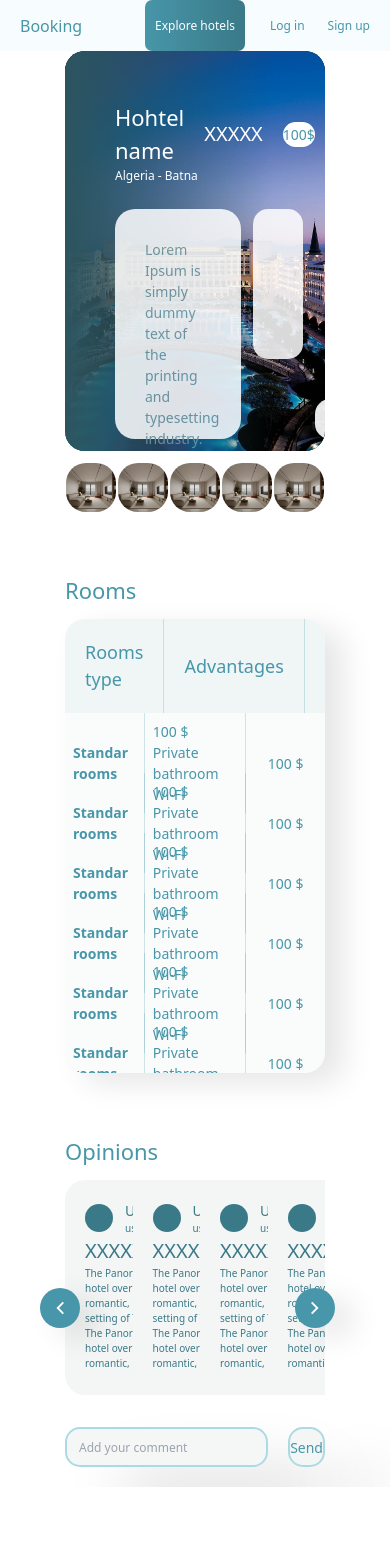
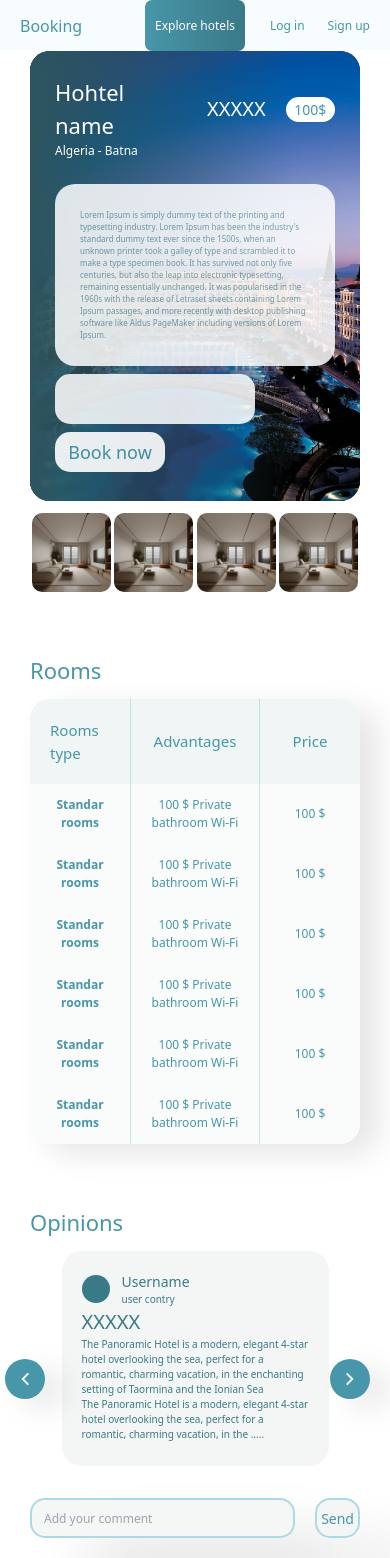
Before and after one commit to amineallioua/Hotel-project, a Vue app: page /HotelDetails in a window 390 px wide. Before the commit the page ends 1487 px from the top, so only its background shows below. Built offline with nearby package versions, Linux system fonts and the light colour scheme.

Commit message:
detail responsive

```diff
--- a/src/components/detailTable.vue
+++ b/src/components/detailTable.vue
@@ -1,7 +1,7 @@
 <template>
 <div class="flex flex-col   w-full h-full bg-[#FAFCFC] rounded-[20px] overflow-hidden shadow-search ">
 
-  <div class="grid grid-rows grid-cols-[1fr_1.3fr_1fr]  text-[18px] text-[#4796A9] font-[500]  bg-[#F0F6F6] ">
+  <div class="grid grid-rows grid-cols-[1fr_1.3fr_1fr]  md:text-[18px] text-[15px] text-[#4796A9] font-[500]  bg-[#F0F6F6] ">
     <div class=" p-5 flex justify-center items-center  ">Rooms type</div>
   <div class="border-x border-[#4796A9] border-opacity-25  p-5 flex justify-center items-center ">Advantages  </div>
   <div class=" p-5 flex justify-center items-center  ">Price</div>
@@ -14,10 +14,10 @@
 
 
 
-   <div class="grid grid-rows grid-cols-[1fr_1.3fr_1fr] h-[60px] text-[14px] text-[#4796A9] " v-for="(item, index) in 6" :key="index" >
-  <div class=" p-2 flex justify-center items-center font-[600] ">Standar rooms</div>
-  <div class="border-x border-[#4796A9] border-opacity-25 font-[400] p-2 flex justify-center items-center ">100 $  Private bathroom   Wi-Fi</div>
-  <div class=" p-2 flex justify-center items-center font-[400] ">100 $</div>
+   <div class="grid grid-rows grid-cols-[1fr_1.3fr_1fr] h-[60px] md:text-[14px] text-[12px] text-[#4796A9] " v-for="(item, index) in 6" :key="index" >
+  <div class=" p-2 flex justify-center items-center font-[600] text-center ">Standar rooms</div>
+  <div class="border-x border-[#4796A9] border-opacity-25 font-[400] p-2 flex justify-center items-center text-center ">100 $  Private bathroom   Wi-Fi</div>
+  <div class=" p-2 flex justify-center items-center font-[400] text-center ">100 $</div>
 </div>
 
 
--- a/src/views/explore.vue
+++ b/src/views/explore.vue
@@ -2,7 +2,7 @@
     <div class= "  w-full h-full bg-white flex lg:flex-row flex-col pt-[51px] gap-10   lg:pl-[65px] pl-[10px] pr-3 " >
         <filTer/>
 
-        <div class=" overflow-y-scroll pt-3  lg:w-[70%] w-full " >
+        <div class=" overflow-y-scroll pt-3  lg:w-[75%] w-full " >
             <div class=" w-full flex justify-center "><homeSearchbar/></div>
             <div class="  h-full flex flex-col   items-center   " >
             <div class="h-fit w-full " >
--- a/src/views/hotelDetails.vue
+++ b/src/views/hotelDetails.vue
@@ -1,9 +1,9 @@
 <template>
-    <div class=" bg-white pt-[51px] flex flex-col gap-3 pb-5  px-[65px] w-full  text-white text-[20px] ">
+    <div class=" bg-white pt-[51px] flex flex-col gap-3 pb-5  md:px-[65px] px-[30px] w-full  text-white text-[20px] ">
 
-        <div class=" bg-black relative overflow-hidden  w-full h-[400px] rounded-[20px] ">
+        <div class=" bg-black relative overflow-hidden  w-full  h-[450px] rounded-[20px] ">
             <img src="../assets/details.jpeg" class=" w-full h-full object-cover absolute " alt="">
-            <div class=" absolute w-full h-full bg-deatils-gradient p-[50px] flex flex-col  ">
+            <div class=" absolute w-full h-full bg-deatils-gradient md:p-[50px] p-[25px] flex flex-col  ">
                 <div class=" flex gap-5 items-center ">
                     <h1 class="text-[22px] font-[500] ">Hohtel name</h1> XXXXX <div
                         class=" flex justify-center items-center w-[50px] h-[25px] rounded-[20px] bg-white text-[#4796A9] font-[400] text-[14px] ">
@@ -12,10 +12,10 @@
                 <div class=" flex gap-3 items-center ">
                     <h1 class="text-[12px] font-[400] ">Algeria - Batna</h1>
                 </div>
-                <div class=" flex justify-between ">
-                    <div class=" flex gap-3 mt-6 ">
-                        <div class=" bg-white w-[63%] h-[230px] rounded-[20px] p-[30px] opacity-85 ">
-                            <p class="text-[14px] text-[#729FAA] font-[400]  ">
+                <div class=" flex justify-between md:flex-row flex-col  items-between ">
+                    <div class=" md:flex gap-3 mt-6 mb-2 md:mb-0 ">
+                        <div class=" bg-white md:w-[63%] mb-2 md:mb-0  rounded-[20px] lg:p-[30px] p-[25px] opacity-85 ">
+                            <p class="lg:text-[14px] sm:text-[10px] text-[8px] text-[#729FAA] font-[400]  ">
                                 Lorem Ipsum is simply dummy text of the printing and typesetting industry. Lorem Ipsum
                                 has been the industry's standard dummy text ever since the 1500s, when an unknown
                                 printer took a galley of type and scrambled it to make a type specimen book. It has
@@ -25,19 +25,25 @@
                                 publishing software like Aldus PageMaker including versions of Lorem Ipsum.
                             </p>
                         </div>
-                        <div class=" bg-white w-[50px] h-[150px] rounded-[15px] opacity-85 "></div>
+                        <div class=" bg-white md:w-[50px] h-[50px]  w-[200px] md:h-[150px] rounded-[15px] opacity-85 "></div>
                     </div>
-                    <div class=" flex flex-col justify-end ">
-                        <router-link to="/Book" >
+
+
+
+                    <div class=" flex flex-col justify-end  md:h-full h-fit ">
+                        <router-link to="/Book">
                             <button
                                 class=" w-[110px] h-[40px] bg-white rounded-[15px] opacity-90 font-[500] text-[18px] text-[#4796A9] ">Book
                                 now</button></router-link>
                     </div>
+
+
+
                 </div>
             </div>
         </div>
         <div class=" flex justify-center w-full gap-[1%]   ">
-            <div class=" bg-black   w-[19%] aspect-square rounded-[20px] overflow-hidden " v-for="(item, index) in 5"
+            <div class=" bg-black   w-[24%] aspect-square md:rounded-[20px] rounded-[10px] overflow-hidden " v-for="(item, index) in 4"
                 :key="index">
                 <img src="../assets/aboutusImg.jpeg" class=" w-full h-full object-cover " alt="">
             </div>
@@ -46,20 +52,43 @@
         <DetailTable />
         <h3 class=" text-[22px] text-[#4796A9] font-[500] mt-[50px] ">Opinions</h3>
         <div class="  text-black flex justify-center  relative ">
-                <button @click="swiperMove(2)" class="flex justify-center items-center shadow-search w-[40px] h-[40px] rounded-[50%] bg-[#4796A9] absolute left-[-25px] z-10 top-[50%] ">
+            <button @click="swiperMove(2)"
+                class="flex justify-center items-center shadow-search w-[40px] h-[40px] rounded-[50%] bg-[#4796A9] absolute left-[-25px] z-10 top-[50%] ">
                 <svg width="8" height="14" viewBox="0 0 12 20" fill="none" xmlns="http://www.w3.org/2000/svg">
-<path d="M10.971 1.62305L2.59418 9.99986L10.971 18.3767" stroke="#FFFFFF" stroke-width="2.79227"/>
+                    <path d="M10.971 1.62305L2.59418 9.99986L10.971 18.3767" stroke="#FFFFFF" stroke-width="2.79227" />
                 </svg>
 
             </button>
-                <button @click="swiperMove(1)" class=" flex justify-center items-center shadow-search w-[40px] h-[40px] rounded-[50%] bg-[#4796A9] absolute right-[-10px] z-10 top-[50%] ">
+            <button @click="swiperMove(1)"
+                class=" flex justify-center items-center shadow-search w-[40px] h-[40px] rounded-[50%] bg-[#4796A9] absolute right-[-10px] z-10 top-[50%] ">
                 <svg width="8" height="14" viewBox="0 0 12 20" fill="none" xmlns="http://www.w3.org/2000/svg">
-<path d="M1.02901 1.62305L9.40582 9.99986L1.02901 18.3767" stroke="#FFFFFF" stroke-width="2.79227"/>
+                    <path d="M1.02901 1.62305L9.40582 9.99986L1.02901 18.3767" stroke="#FFFFFF"
+                        stroke-width="2.79227" />
                 </svg>
 
             </button>
 
-            <swiper :slides-per-view="4" :space-between="10" @swiper="onSwiper"   :loop="true" >
+            <swiper  :space-between="10" @swiper="onSwiper" :loop="true" :breakpoints="{
+                '0': {
+                    slidesPerView: 1,
+                    spaceBetween: 20,
+                },
+                '660': {
+                    slidesPerView: 2,
+                    spaceBetween: 20,
+                },
+
+                '927': {
+                    slidesPerView: 3,
+                    spaceBetween: 20,
+                },
+
+                '1236': {
+                    slidesPerView: 4,
+                    spaceBetween: 50,
+                },
+            }"
+              >
                 <swiper-slide>
                     <CommentsCard />
                 </swiper-slide>
@@ -83,9 +112,12 @@
                 </swiper-slide>
             </swiper>
         </div>
-        <div class=" flex items-center gap-5 mt-5 " >
-            <input type="text" class=" border-[#ACDAE4] bg-[#F5F7F7]  text-[#4796A9] text-opacity-80 text-[12px] font-[400] pl-3 border-[2px] shadow-filter outline-none  w-[540px] h-[40px] rounded-[15px] " placeholder="Add your comment" id="">
-            <button class=" h-[40px] w-[90px]  bg-[#F4F6F6] border-[#ACDAE4] border-[2px] rounded-[15px] text-[#4796A9] font-[500] text-[14px] shadow-filter ">Send</button>
+        <div class=" flex items-center gap-5 mt-5 ">
+            <input type="text"
+                class=" border-[#ACDAE4] bg-[#F5F7F7]  text-[#4796A9] text-opacity-80 text-[12px] font-[400] pl-3 border-[2px] shadow-filter outline-none  w-[540px] h-[40px] rounded-[15px] "
+                placeholder="Add your comment" id="">
+            <button
+                class=" h-[40px] w-[90px]  bg-[#F4F6F6] border-[#ACDAE4] border-[2px] rounded-[15px] text-[#4796A9] font-[500] text-[14px] shadow-filter ">Send</button>
         </div>
     </div>
 
@@ -102,28 +134,29 @@ export default {
         SwiperSlide,
         CommentsCard,
     },
-    data(){
+    data() {
         return {
-            swiper:null,
+            swiper: null,
         }
     },
-    methods:{
-        onSwiper(swiper)  {
-            this.swiper=swiper
+    methods: {
+        onSwiper(swiper) {
+            this.swiper = swiper
             console.log(this.swiper)
         },
-      swiperMove(action){
-        if(action == 1 ){
+        swiperMove(action) {
+            if (action == 1) {
                 this.swiper.slideNext()
-        }else{
+            } else {
                 this.swiper.slidePrev()
             }
         }
     }
 }
 </script>
-<style scoped >
-.SwiperSlide{
-    width: fit-content;
+<style scoped>
+.swiper-slide  {
+    display: flex;
+    justify-content: center
 }
 </style>
```
Lines whose indentation alone changed are shown as unchanged.
